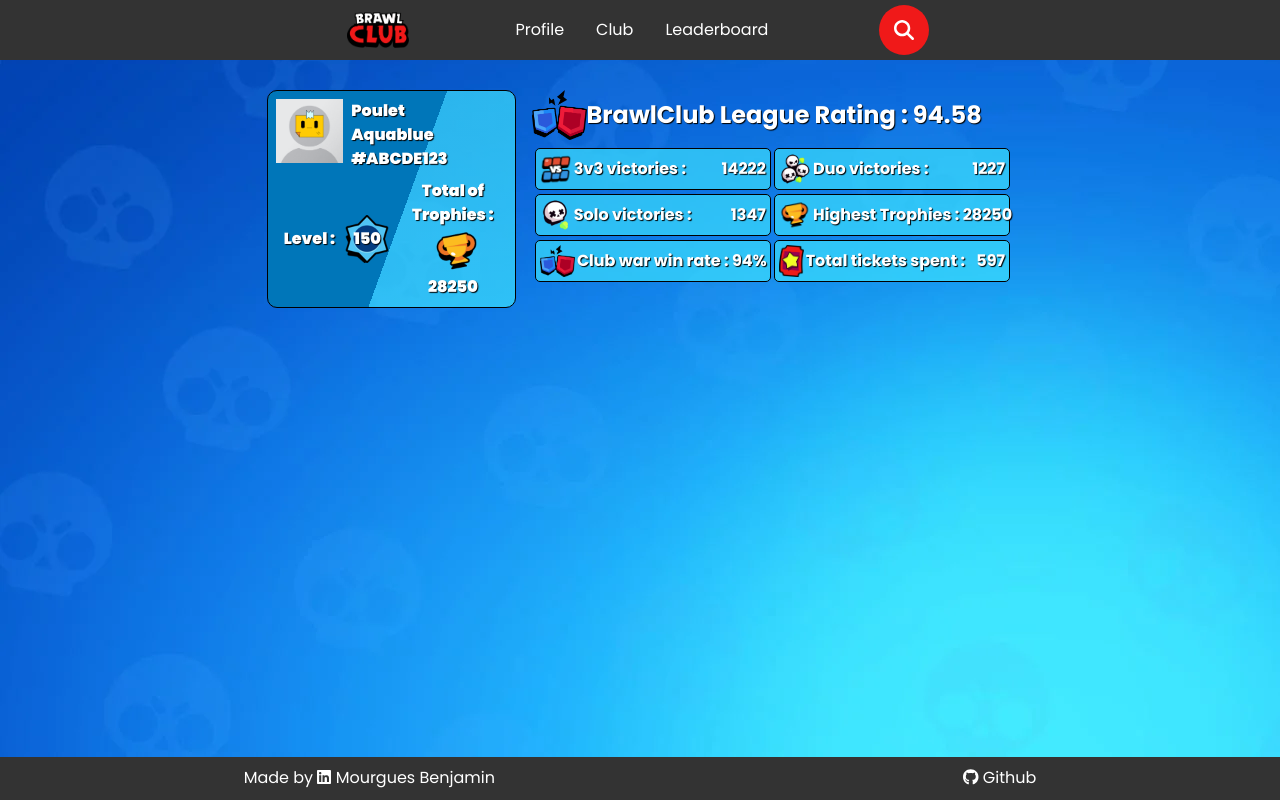
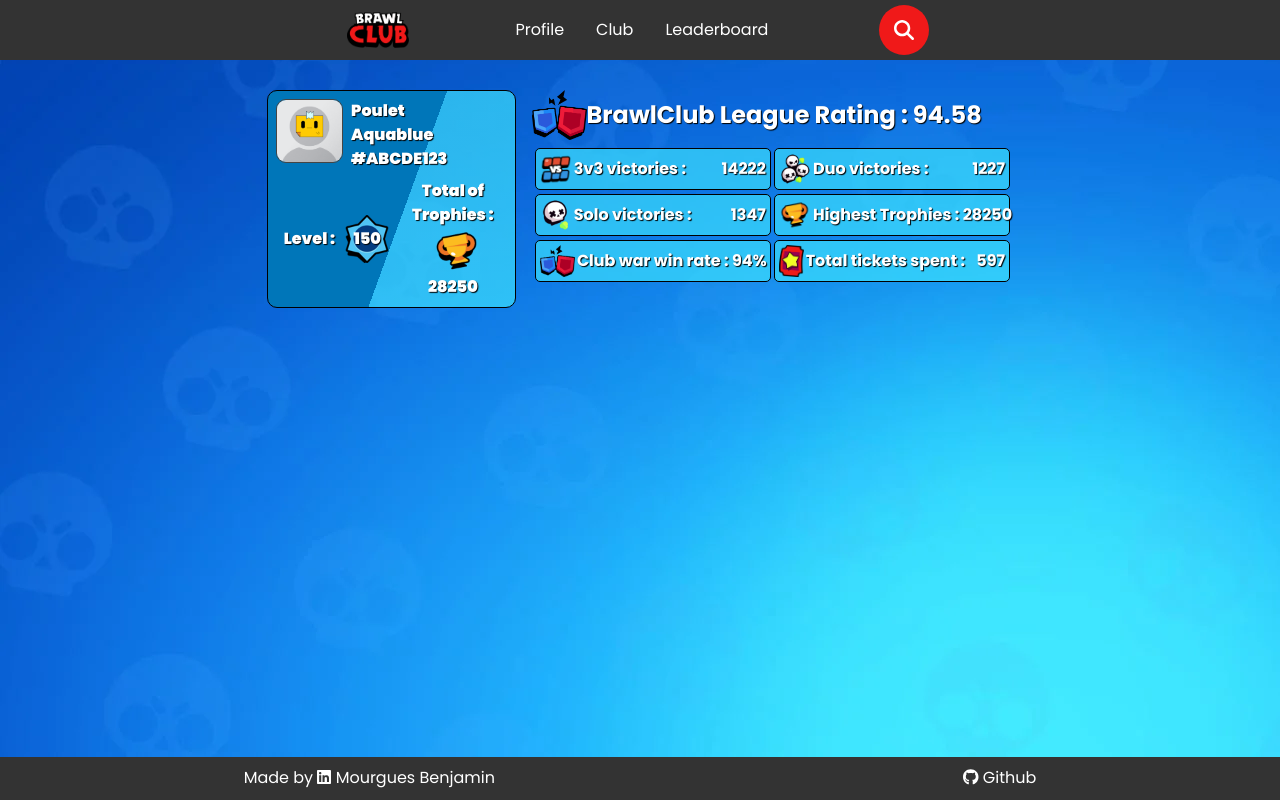
Before and after one commit to Shriukan33/OC-P13-BrawlClub, a React (Create React App) app in the folder bc_frontend/: page /player/1 in a window 1280 px wide. Built offline with nearby package versions, Linux system fonts and the light colour scheme.

Commit message:
Add Border to player's profile pic

```diff
--- a/bc_frontend/src/player/PlayerProfile.css
+++ b/bc_frontend/src/player/PlayerProfile.css
@@ -17,6 +17,8 @@
 }
 #PlayerProfilePicture img {
     max-height: 8vh;
+    border: 1px solid #454545;
+    border-radius: 10px;
 }
 #PlayerIdentity span {
     width:max-content;
```
